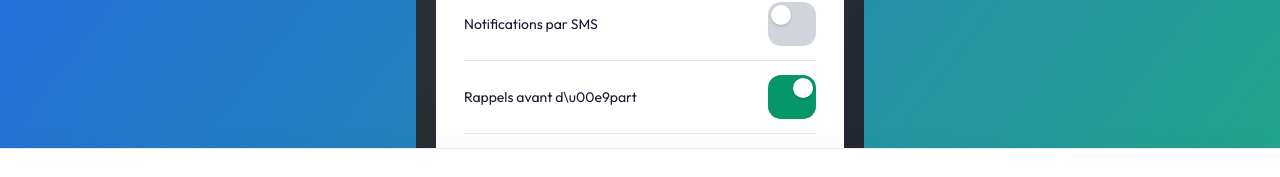
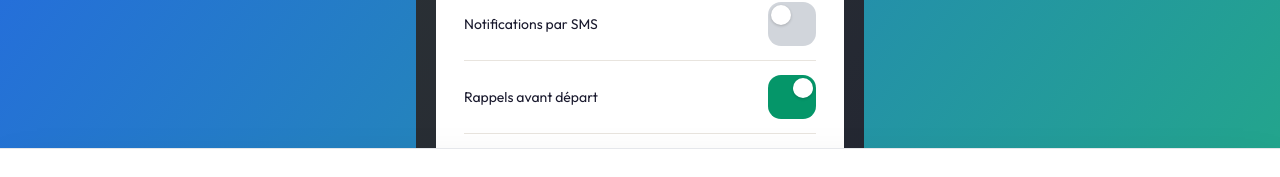
Before and after one commit to eventylife-hub/Eventylife, a Next.js app: page /parametres in a window 1280 px wide. Shown: the part 418-595 px from the top of the page. Built offline with nearby package versions, Linux system fonts and the light colour scheme.

Commit message:
fix: parametres unicode escape in label attribute

```diff
--- a/app/(auth)/parametres/page.tsx
+++ b/app/(auth)/parametres/page.tsx
@@ -58,7 +58,7 @@ export default function ParametresPage() {
           </p>
           <Toggle value={notifEmail} onChange={setNotifEmail} label="Notifications par email" />
           <Toggle value={notifSms} onChange={setNotifSms} label="Notifications par SMS" />
-          <Toggle value={rappels} onChange={setRappels} label="Rappels avant d\u00e9part" />
+          <Toggle value={rappels} onChange={setRappels} label={"Rappels avant d\u00e9part"} />
           <Toggle value={promos} onChange={setPromos} label="Offres promotionnelles" />
           <Toggle value={newsletter} onChange={setNewsletter} label="Newsletter Eventy Life" />
         </div>
```
